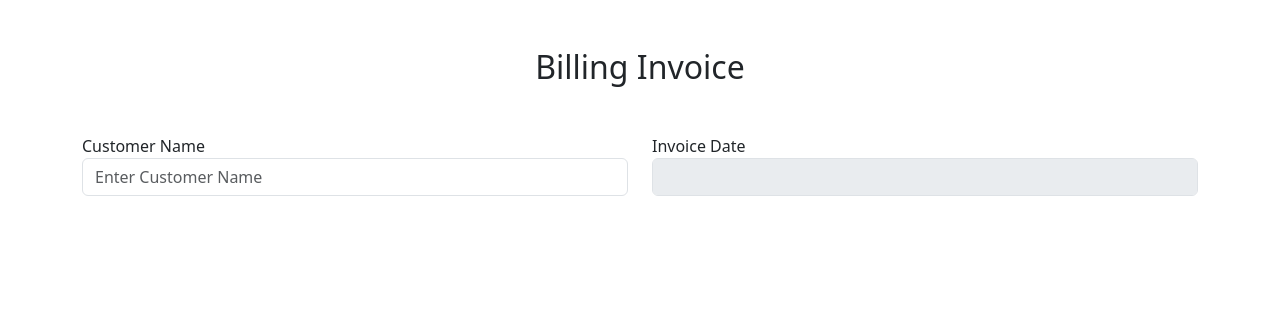
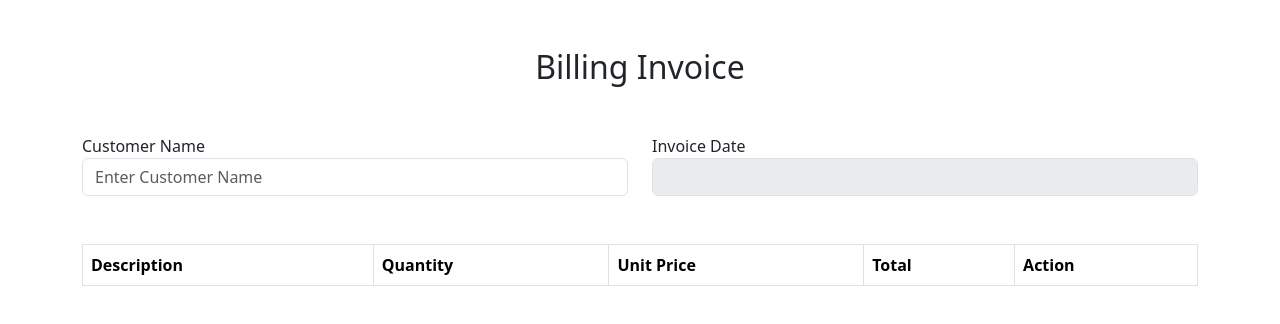
Before and after one commit to Mekarosi/Billing-system, a plain HTML site: page index.html in a window 1280 px wide. Drawn offline with nearby package versions, Linux system fonts and the light colour scheme.

Commit message:
Added items table

```diff
--- a/index.html
+++ b/index.html
@@ -32,6 +32,19 @@
                     />
                 </div>
             </div>
+            <table class="table table-bordered">
+                <thead>
+                    <tr>
+                        <th scope="col">Description</th>
+                        <th scope="col">Quantity</th>
+                        <th scope="col">Unit Price</th>
+                        <th scope="col">Total</th>
+                        <th scope="col">Action</th>
+                    </tr>
+                </thead>
+                <tbody id="invoiceItems"></tbody>
+                <!-- items will be added here dynamically -->
+            </table>
         </form>
     </div>
 
```
